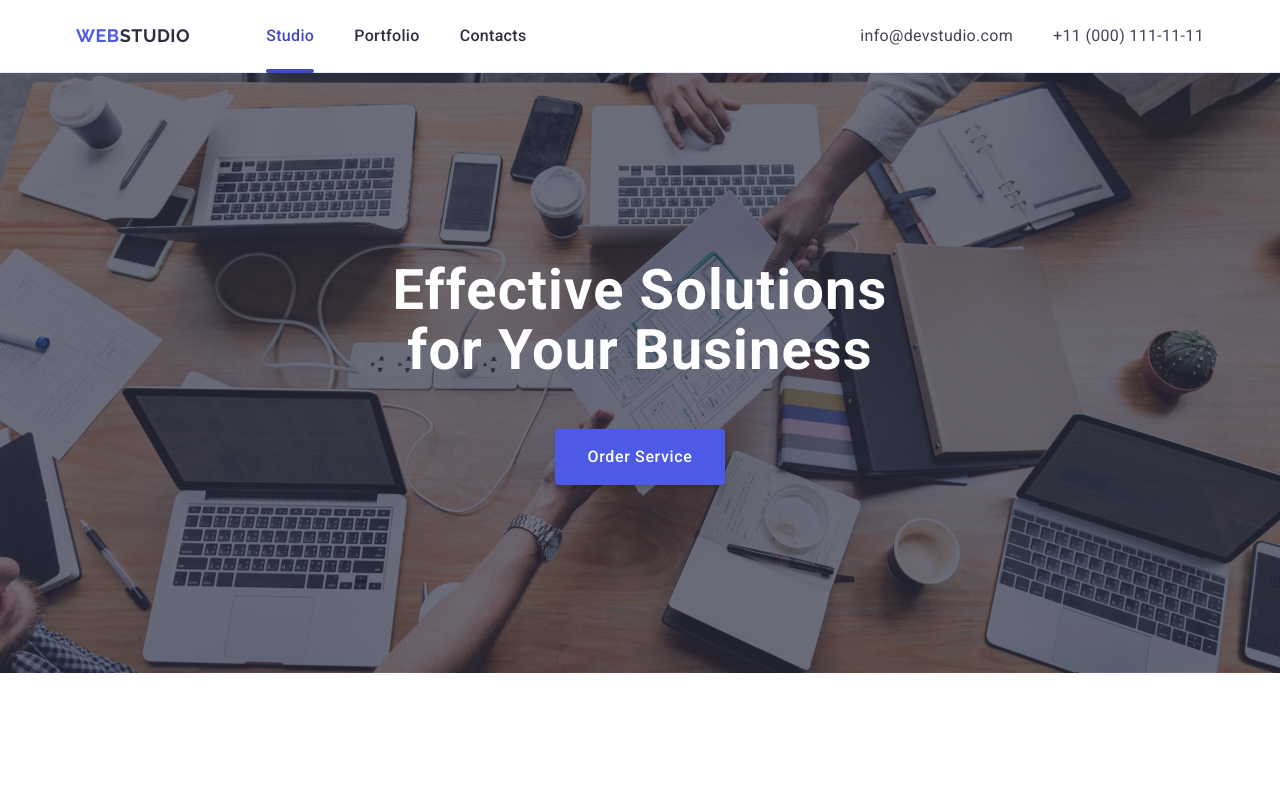
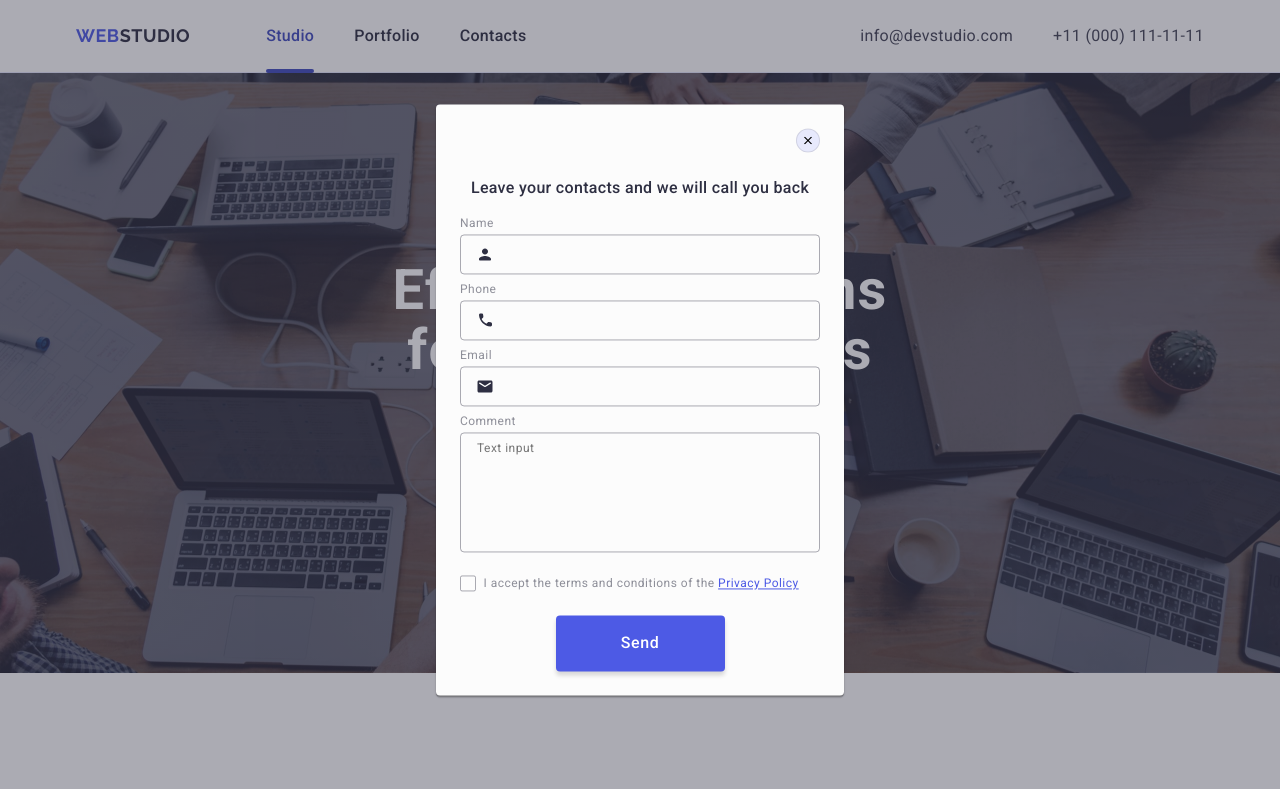
Before and after one commit to fantom-sky/goit-markup-hw-05, a plain HTML site: page index.html in a window 1280 px wide. Shown: the top 789 px of the page. Drawn offline with nearby package versions, Linux system fonts and the light colour scheme.

Commit message:
Update index- and css-files after homework 2nd check

```diff
--- a/css/styles.css
+++ b/css/styles.css
@@ -670,14 +670,12 @@ img {
     margin-bottom: 8px;
 }
 
-.form-label,
-.form-label-comment {
+.form-label {
     display: block;
     margin-bottom: 4px;
 }
 
 .form-label,
-.form-label-comment,
 .input-field.textarea {
     font-size: 12px;
     line-height: 1.17;
@@ -741,17 +739,18 @@ img {
 }
 
 .form-checkbox-box {
-    max-height: 16px;
+    display: flex;
+    /*max-height: 16px;*/
     margin-bottom: 24px;
 }
 
 .form-checkbox-privacy {
-    display: inline-flex;
     font-size: 12px;
     line-height: 1.17;
     letter-spacing: 0.04em;
     color: #8e8f99;
     align-items: center;
+    padding: 0;
 }
 
 .form-checkbox-new {
@@ -763,14 +762,14 @@ img {
     height: 16px;
     border: 1px solid rgba(46, 47, 66, 0.4);
     border-radius: 2px;
-    margin-right: 8px;
+    margin-right: 4px;
     transition: background-color 250ms cubic-bezier(0.4, 0, 0.2, 1), border 250ms cubic-bezier(0.4, 0, 0.2, 1), fill 250ms cubic-bezier(0.4, 0, 0.2, 1);
 }
 
 .checkbox-link-privacy {
     text-decoration: underline;
     color: #4d5ae5;
-    margin-left: 4px;
+    /*margin-left: 4px;*/
 }
 
 .checkbox-original:checked + label > span {
--- a/index.html
+++ b/index.html
@@ -512,7 +512,7 @@
     </footer>
 
     <!--<div class="modal-overlay is-open">-->
-    <div class="modal-overlay">
+    <div class="modal-overlay is-open">
       <div class="modal-window">
         <button
           class="modal-close-btn"
@@ -576,9 +576,7 @@
           </div>
 
           <div class="form-comment-box">
-            <label class="form-label-comment" for="user-comment">
-              Comment
-            </label>
+            <label class="form-label" for="user-comment"> Comment </label>
             <textarea
               class="input-field textarea"
               name="user-comment"
```
